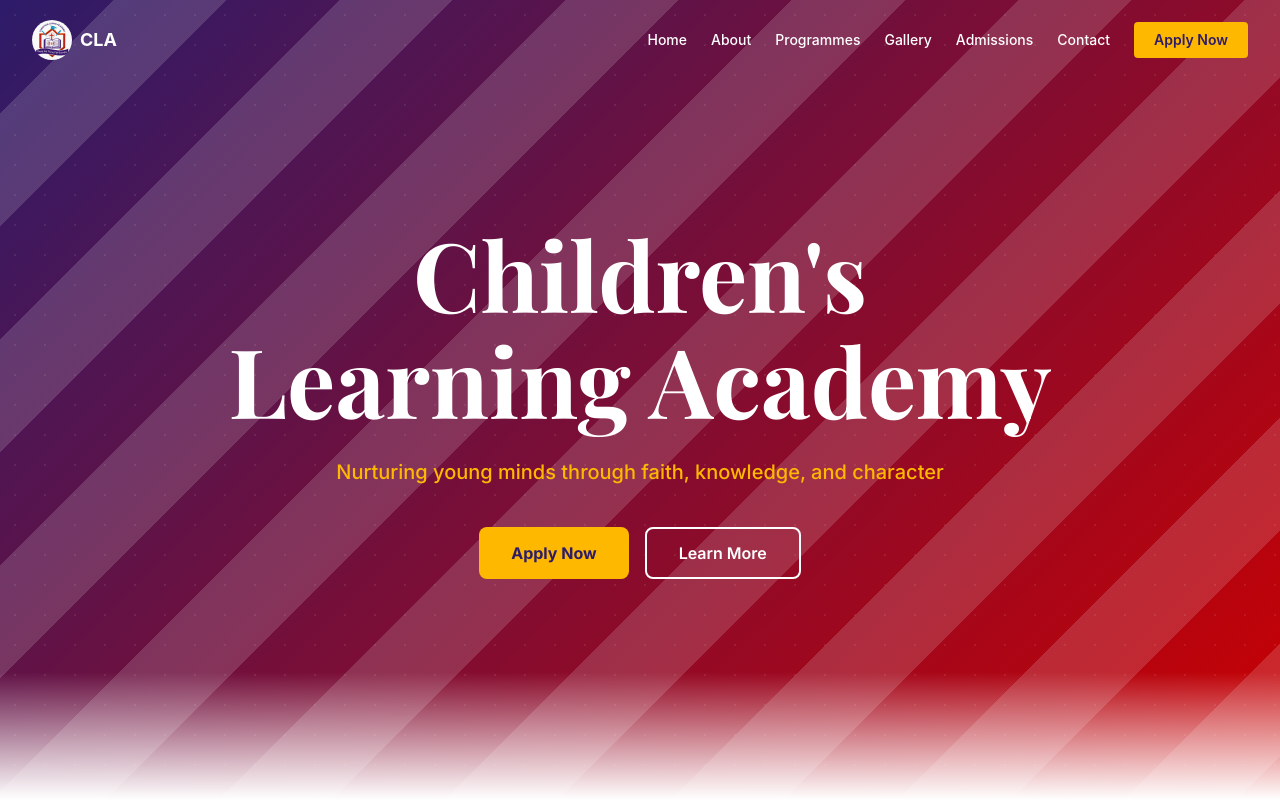
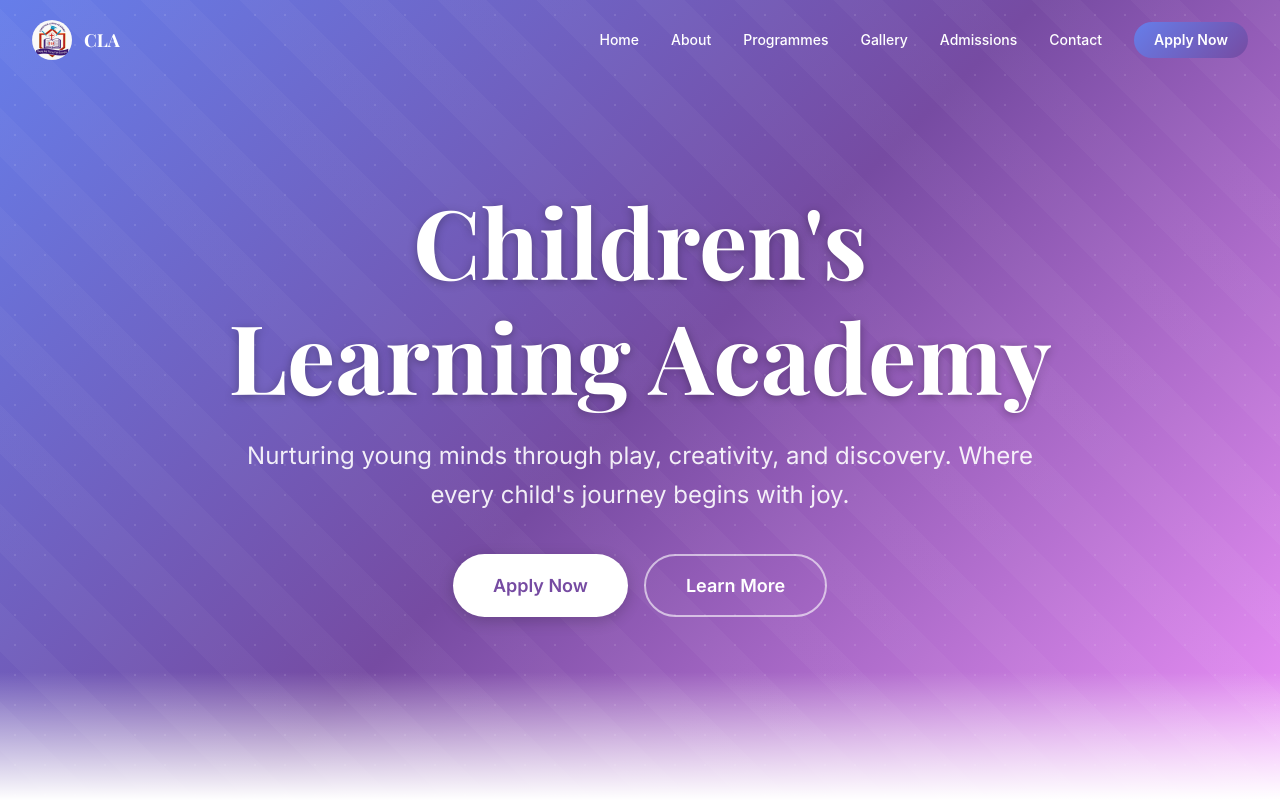
Before and after one commit to Jakegak/cla-website, a React (Vite) app: page / in a window 1280 px wide. Shown: the top 800 px of the page. Built offline with nearby package versions, Linux system fonts and the light colour scheme.

Commit message:
fix(hero): prevent heading text clipping and section overlap on scroll/resize

```diff
--- a/src/components/HeroSection.jsx
+++ b/src/components/HeroSection.jsx
@@ -54,55 +54,52 @@
   return (
     <section
       id="home"
-      className="relative min-h-screen flex items-center justify-center overflow-hidden"
-      style={{
-        background: "linear-gradient(135deg, #2D1B69 0%, #CC0000 100%)",
-      }}
+      className="relative min-h-screen flex items-center justify-center"
     >
-      {/* White diagonal stripe overlay */}
+      {/* Background gradient */}
       <div
-        aria-hidden="true"
+        className="absolute inset-0"
         style={{
-          position: "absolute",
-          inset: 0,
           background:
-            "repeating-linear-gradient(135deg, transparent, transparent 80px, rgba(255,255,255,0.15) 80px, rgba(255,255,255,0.15) 160px)",
-          pointerEvents: "none",
+            "linear-gradient(135deg, #667eea 0%, #764ba2 50%, #f093fb 100%)",
         }}
       />
 
-      {/* Subtle dot grid pattern overlay */}
+      {/* Decorative overlay - diagonal stripes */}
       <div
-        aria-hidden="true"
+        className="absolute inset-0 overflow-hidden"
         style={{
-          position: "absolute",
-          inset: 0,
           backgroundImage:
-            "radial-gradient(rgba(255,255,255,0.08) 1px, transparent 1px)",
-          backgroundSize: "30px 30px",
-          pointerEvents: "none",
+            "repeating-linear-gradient(45deg, transparent, transparent 35px, rgba(255,255,255,0.03) 35px, rgba(255,255,255,0.03) 70px)",
         }}
       />
 
-      {/* Bottom fade to white */}
+      {/* Decorative overlay - dot grid */}
       <div
-        className="absolute bottom-0 left-0 right-0 h-32 bg-gradient-to-t from-white to-transparent"
-        aria-hidden="true"
+        className="absolute inset-0 overflow-hidden"
+        style={{
+          backgroundImage:
+            "radial-gradient(circle, rgba(255,255,255,0.1) 1px, transparent 1px)",
+          backgroundSize: "30px 30px",
+        }}
       />
+
+      {/* Bottom fade overlay */}
+      <div className="absolute bottom-0 left-0 right-0 h-32 bg-gradient-to-t from-white to-transparent" />
 
       {/* Main content */}
       <div className="relative z-10 text-center px-4 sm:px-6 lg:px-8 max-w-4xl mx-auto">
         <motion.h1
           initial={{ opacity: 0, y: 30 }}
           animate={{ opacity: 1, y: 0 }}
-          transition={{ delay: 0, duration: 0.7, ease: "easeOut" }}
+          transition={{ duration: 0.8, delay: 0 }}
           style={{
+            fontSize: "clamp(3rem, 8vw, 6rem)",
+            lineHeight: 1.2,
+            fontWeight: 700,
             fontFamily: "'Playfair Display', serif",
-            color: "white",
-            fontSize: "clamp(3rem, 8vw, 6rem)",
-            fontWeight: 700,
-            lineHeight: 1.1,
-            marginBottom: "1.5rem",
+            color: "#ffffff",
+            textShadow: "0 2px 10px rgba(0,0,0,0.3)",
           }}
         >
           Children&apos;s Learning Academy
@@ -111,66 +108,84 @@
         <motion.p
           initial={{ opacity: 0, y: 30 }}
           animate={{ opacity: 1, y: 0 }}
-          transition={{ delay: 0.2, duration: 0.7, ease: "easeOut" }}
-          className="max-w-2xl mx-auto"
+          transition={{ duration: 0.8, delay: 0.2 }}
           style={{
+            fontSize: "clamp(1rem, 2.5vw, 1.5rem)",
+            lineHeight: 1.6,
+            color: "rgba(255,255,255,0.9)",
+            marginTop: "1.5rem",
             fontFamily: "'Inter', sans-serif",
-            color: "#FFB800",
-            fontSize: "1.25rem",
-            fontWeight: 500,
-            marginBottom: "2.5rem",
           }}
         >
-          Nurturing young minds through faith, knowledge, and character
+          Nurturing young minds through play, creativity, and discovery.
+          Where every child&apos;s journey begins with joy.
         </motion.p>
 
         <motion.div
           initial={{ opacity: 0, y: 30 }}
           animate={{ opacity: 1, y: 0 }}
-          transition={{ delay: 0.4, duration: 0.7, ease: "easeOut" }}
+          transition={{ duration: 0.8, delay: 0.4 }}
           style={{
+            marginTop: "2.5rem",
             display: "flex",
+            flexWrap: "wrap",
             gap: "1rem",
             justifyContent: "center",
-            flexWrap: "wrap",
           }}
         >
           <button
             onClick={onOpenModal}
-            className="hover:opacity-90 transition-opacity cursor-pointer"
+            className="cta-apply-btn"
             style={{
-              backgroundColor: "#FFB800",
-              color: "#2D1B69",
-              padding: "0.75rem 2rem",
-              borderRadius: "0.5rem",
-              fontWeight: 700,
+              padding: "1rem 2.5rem",
+              fontSize: "1.125rem",
+              fontWeight: 600,
+              color: "#764ba2",
+              backgroundColor: "#ffffff",
+              borderRadius: "9999px",
+              border: "none",
+              cursor: "pointer",
               fontFamily: "'Inter', sans-serif",
-              fontSize: "1rem",
-              border: "none",
+              boxShadow: "0 4px 15px rgba(0,0,0,0.2)",
+              transition: "transform 0.2s ease, box-shadow 0.2s ease",
+            }}
+            onMouseEnter={(e) => {
+              e.currentTarget.style.transform = "translateY(-2px)";
+              e.currentTarget.style.boxShadow = "0 6px 20px rgba(0,0,0,0.3)";
+            }}
+            onMouseLeave={(e) => {
+              e.currentTarget.style.transform = "translateY(0)";
+              e.currentTarget.style.boxShadow = "0 4px 15px rgba(0,0,0,0.2)";
             }}
           >
             Apply Now
           </button>
-          <a
-            href="#about"
+
+          <button
             onClick={handleLearnMoreClick}
-            className="hover:opacity-90 transition-opacity"
             style={{
-              border: "2px solid white",
-              color: "white",
+              padding: "1rem 2.5rem",
+              fontSize: "1.125rem",
+              fontWeight: 600,
+              color: "#ffffff",
               backgroundColor: "transparent",
-              padding: "0.75rem 2rem",
-              borderRadius: "0.5rem",
-              fontWeight: 600,
+              borderRadius: "9999px",
+              border: "2px solid rgba(255,255,255,0.6)",
+              cursor: "pointer",
               fontFamily: "'Inter', sans-serif",
-              fontSize: "1rem",
-              display: "inline-flex",
-              alignItems: "center",
-              textDecoration: "none",
+              transition: "background-color 0.2s ease, border-color 0.2s ease",
+            }}
+            onMouseEnter={(e) => {
+              e.currentTarget.style.backgroundColor = "rgba(255,255,255,0.15)";
+              e.currentTarget.style.borderColor = "#ffffff";
+            }}
+            onMouseLeave={(e) => {
+              e.currentTarget.style.backgroundColor = "transparent";
+              e.currentTarget.style.borderColor = "rgba(255,255,255,0.6)";
             }}
           >
             Learn More
-          </a>
+          </button>
         </motion.div>
       </div>
     </section>
--- a/src/components/Navbar.jsx
+++ b/src/components/Navbar.jsx
@@ -45,79 +45,94 @@
   const hamburgerBarColor = isScrolled ? "bg-gray-800" : "bg-white";
 
   return (
-    <motion.header
+    <header
       className={`fixed top-0 left-0 right-0 z-50 transition-all duration-300 ${headerClasses}`}
-      initial={{ y: -100 }}
-      animate={{ y: 0 }}
-      transition={{ duration: 0.5, ease: "easeOut" }}
     >
-      <div className="max-w-7xl mx-auto px-4 sm:px-6 lg:px-8">
+      <nav className="max-w-7xl mx-auto px-4 sm:px-6 lg:px-8">
         <div className="flex items-center justify-between">
           {/* Logo */}
           <a
             href="#home"
-            className="flex items-center gap-2"
             onClick={(e) => handleNavClick(e, "#home")}
+            className="flex items-center gap-3"
           >
             <img
               src={claLogo}
               alt="CLA Logo"
               className="h-10 w-10 rounded-full object-cover"
             />
-            <span className={`font-bold text-lg ${textColor}`}>CLA</span>
+            <span
+              className={`font-bold text-lg ${textColor} transition-colors duration-300`}
+              style={{ fontFamily: "'Playfair Display', serif" }}
+            >
+              CLA
+            </span>
           </a>
 
-          {/* Desktop Nav */}
-          <nav className="hidden md:flex items-center gap-6">
+          {/* Desktop Navigation */}
+          <div className="hidden md:flex items-center gap-8">
             {NAV_LINKS.map((link) => (
               <a
                 key={link.href}
                 href={link.href}
-                className={`text-sm font-medium transition-colors duration-200 ${linkColor}`}
                 onClick={(e) => handleNavClick(e, link.href)}
+                className={`text-sm font-medium transition-colors duration-300 ${linkColor}`}
               >
                 {link.label}
               </a>
             ))}
             <button
               onClick={onOpenModal}
-              className="text-sm font-semibold px-5 py-2 rounded transition-all duration-200 hover:opacity-90"
-              style={{ backgroundColor: "#FFB800", color: "#2D1B69" }}
+              className="px-5 py-2 text-sm font-semibold text-white rounded-full transition-all duration-300"
+              style={{
+                background: "linear-gradient(135deg, #667eea, #764ba2)",
+              }}
             >
               Apply Now
             </button>
-          </nav>
+          </div>
 
-          {/* Hamburger */}
+          {/* Mobile Hamburger */}
           <button
             className="md:hidden flex flex-col gap-1.5 p-2"
             onClick={toggleMobileMenu}
-            aria-label="Toggle mobile menu"
+            aria-label="Toggle navigation menu"
           >
-            <span className={`block w-6 h-0.5 ${hamburgerBarColor} transition-all duration-300 ${mobileMenuOpen ? "rotate-45 translate-y-2" : ""}`} />
-            <span className={`block w-6 h-0.5 ${hamburgerBarColor} transition-all duration-300 ${mobileMenuOpen ? "opacity-0" : ""}`} />
-            <span className={`block w-6 h-0.5 ${hamburgerBarColor} transition-all duration-300 ${mobileMenuOpen ? "-rotate-45 -translate-y-2" : ""}`} />
+            <span
+              className={`block w-6 h-0.5 rounded transition-all duration-300 ${hamburgerBarColor} ${
+                mobileMenuOpen ? "rotate-45 translate-y-2" : ""
+              }`}
+            />
+            <span
+              className={`block w-6 h-0.5 rounded transition-all duration-300 ${hamburgerBarColor} ${
+                mobileMenuOpen ? "opacity-0" : ""
+              }`}
+            />
+            <span
+              className={`block w-6 h-0.5 rounded transition-all duration-300 ${hamburgerBarColor} ${
+                mobileMenuOpen ? "-rotate-45 -translate-y-2" : ""
+              }`}
+            />
           </button>
-        </div>
         </div>
 
         {/* Mobile Menu */}
         <AnimatePresence>
           {mobileMenuOpen && (
             <motion.div
-            className="md:hidden bg-white shadow-lg"
-            initial={{ height: 0, opacity: 0 }}
-            animate={{ height: "auto", opacity: 1 }}
-            exit={{ height: 0, opacity: 0 }}
-            transition={{ duration: 0.3, ease: "easeInOut" }}
+              initial={{ opacity: 0, height: 0 }}
+              animate={{ opacity: 1, height: "auto" }}
+              exit={{ opacity: 0, height: 0 }}
+              transition={{ duration: 0.3 }}
+              className="md:hidden overflow-hidden"
             >
-            <nav className="flex flex-col px-4 py-4 gap-3">
+              <div className="py-4 flex flex-col gap-3">
                 {NAV_LINKS.map((link) => (
                   <a
                     key={link.href}
                     href={link.href}
-                  className="text-gray-700 hover:text-cla-purple text-sm font-medium py-2 border-b border-gray-100 transition-colors duration-200"
                     onClick={(e) => handleNavClick(e, link.href)}
+                    className={`text-sm font-medium px-2 py-1 transition-colors duration-300 ${linkColor}`}
                   >
                     {link.label}
                   </a>
@@ -127,15 +142,18 @@
                     setMobileMenuOpen(false);
                     onOpenModal();
                   }}
-                className="text-sm font-semibold px-5 py-2 rounded mt-2 transition-all duration-200 hover:opacity-90"
-                style={{ backgroundColor: "#FFB800", color: "#2D1B69" }}
+                  className="mt-2 px-5 py-2 text-sm font-semibold text-white rounded-full transition-all duration-300"
+                  style={{
+                    background: "linear-gradient(135deg, #667eea, #764ba2)",
+                  }}
                 >
                   Apply Now
                 </button>
-            </nav>
+              </div>
             </motion.div>
           )}
         </AnimatePresence>
-    </motion.header>
+      </nav>
+    </header>
   );
 }
```
Also changed, not shown: 2 other files (tests, documents, lock files or other folders). Lines whose indentation alone changed are shown as unchanged.
